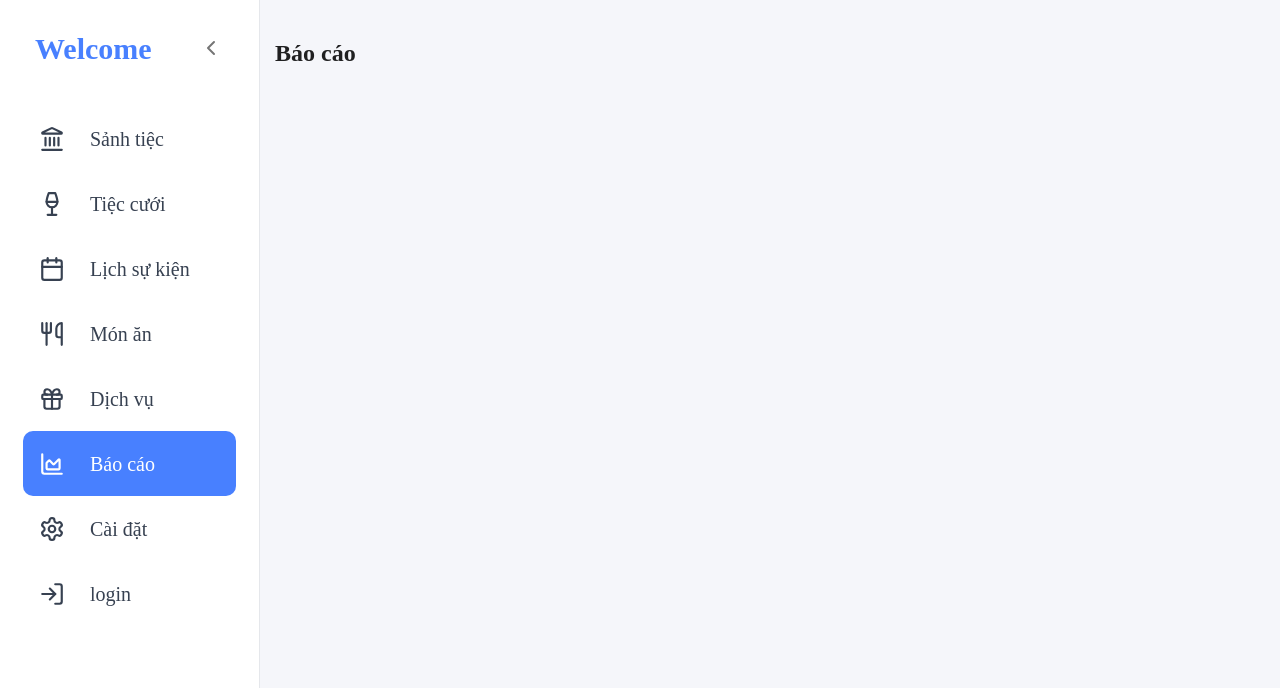
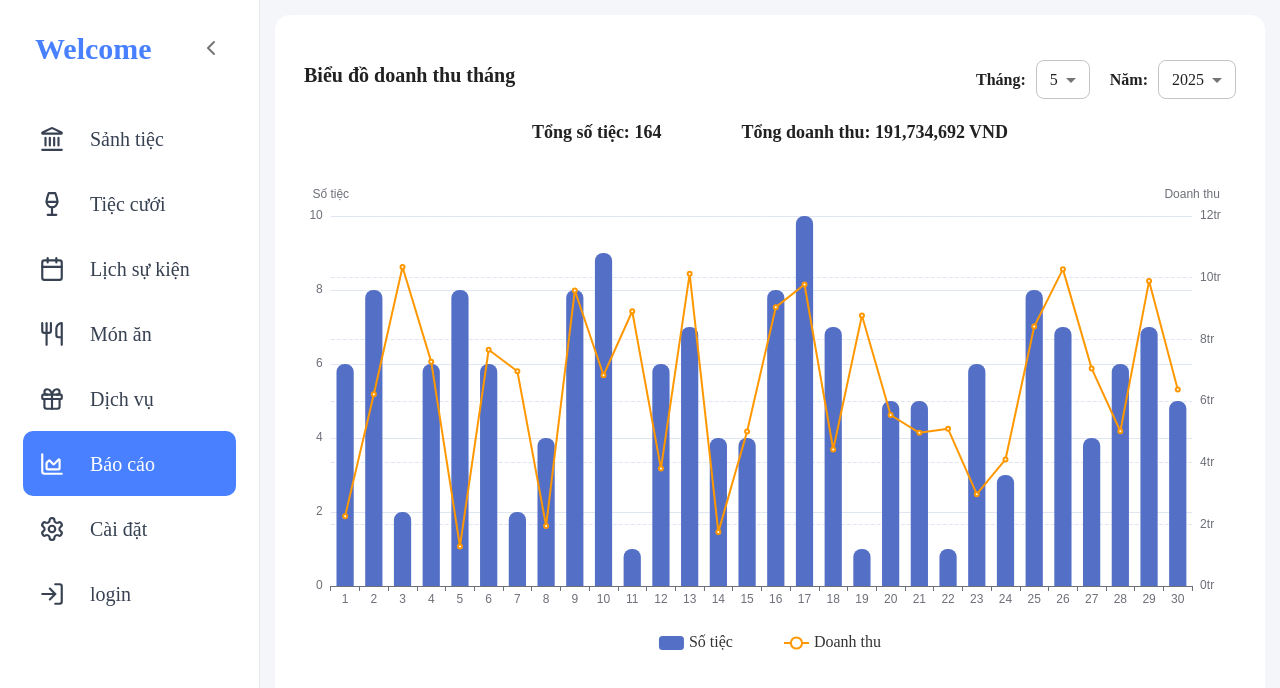
Before and after one commit to huyenbtp/WeddingMangementWeb_FE, a React (Vite) app: page /bao-cao in a window 1280 px wide. Shown: the top 688 px of the page. Built offline with nearby package versions, Linux system fonts and the light colour scheme.

Commit message:
update report

```diff
--- a/package.json
+++ b/package.json
@@ -18,6 +18,8 @@
     "@mui/material": "^7.0.2",
     "@mui/x-date-pickers": "^8.2.0",
     "dayjs": "^1.11.13",
+    "echarts": "^5.6.0",
+    "echarts-for-react": "^3.0.2",
     "lucide-react": "^0.506.0",
     "react": "^19.0.0",
     "react-dom": "^19.0.0",
--- /dev/null
+++ b/src/interfaces/report.interface.ts
@@ -0,0 +1,5 @@
+export interface IMonthlyReport {
+  day: number;           // ngày trong tháng
+  eventCount: number;    // số lượng tiệc
+  revenue: number;       // doanh thu
+}
--- a/src/pages/Report/Report.tsx
+++ b/src/pages/Report/Report.tsx
@@ -1,3 +1,20 @@
+import React from "react";
+import { Box, Typography } from "@mui/material";
+import RevenueReport from "./RevenueReport";
+
 export default function Report() {
-    return <h2>Báo cáo</h2>
+
+    return (
+        <Box sx={{
+            display: 'flex',
+            flexDirection: 'column',
+            height: "100%",
+            overflow: 'hidden',
+            backgroundColor: '#fff',
+            borderRadius: '15px',
+            paddingTop: '15px',
+        }}>
+            <RevenueReport />
+        </Box>
+    );
 }
--- /dev/null
+++ b/src/pages/Report/RevenueReport.tsx
@@ -0,0 +1,232 @@
+import { useState, useMemo } from "react";
+import ReactECharts from "echarts-for-react";
+import { Box, FormControl, MenuItem, Paper, Select, Typography } from "@mui/material";
+import dayjs from "dayjs";
+import { IMonthlyReport } from "../../interfaces/report.interface";
+
+// 🧪 Fake data 30 ngày
+const fakeData: IMonthlyReport[] = Array.from({ length: 30 }, (_, i) => {
+    const eventCount = Math.floor(Math.random() * 10) + 1;
+    const revenue = Math.floor(Math.random() * 10000000) + 1000000;
+    return {
+        day: i + 1,
+        eventCount,
+        revenue,
+    };
+});
+
+export default function RevenueReport() {
+    const [selectedMonth, setSelectedMonth] = useState<number>(dayjs().month() + 1);
+    const [selectedYear, setSelectedYear] = useState<number>(dayjs().year());
+    const currentYear = (new Date()).getFullYear();
+
+    const totalEvent = useMemo(
+        () => fakeData.reduce((sum, d) => sum + d.eventCount, 0),
+        [fakeData]
+    );
+
+    const totalRevenue = useMemo(
+        () => fakeData.reduce((sum, d) => sum + d.revenue, 0),
+        [fakeData]
+    );
+
+    const chartData = useMemo(() => {
+        return fakeData.map((d) => ({
+            ...d,
+            percent: ((d.revenue / totalRevenue) * 100).toFixed(2),
+        }));
+    }, [fakeData, totalRevenue]);
+
+    const options = {
+        tooltip: {
+            trigger: "axis",
+            textStyle: {
+                fontFamily: 'Times New Roman, Times, serif'
+            },
+            formatter: function (params: any[]) {
+                const dayIndex = params[0].dataIndex;
+                const data = chartData[dayIndex];
+                return `
+                    Ngày ${data.day}/${selectedMonth}/${selectedYear}<br/>
+                    Số tiệc: ${data.eventCount}<br/>
+                    Doanh thu: ${data.revenue.toLocaleString()} VND<br/>
+                    Tỉ lệ doanh thu: ${data.percent}%
+                `;
+            },
+        },
+        legend: {
+            data: ["Số tiệc", "Doanh thu"],
+            itemGap: 50,
+            top: 'bottom',
+            textStyle: {
+                fontSize: 16,
+                fontFamily: 'Times New Roman, Times, serif'
+            },
+        },
+        grid: {
+            left: "3%",
+            right: "4%",
+            bottom: "10%",
+            containLabel: true,
+        },
+        xAxis: {
+            type: "category",
+            data: chartData.map((d) => d.day),
+        },
+        yAxis: [
+            {
+                type: "value",
+                name: "Số tiệc",
+                position: "left",
+            },
+            {
+                type: "value",
+                name: "Doanh thu",
+                position: "right",
+                axisLabel: {
+                    formatter: (v: number) => `${(v / 1e6)}tr`,
+                },
+                splitLine: {
+                    lineStyle: {
+                        type: 'dashed',
+                    }
+                }
+            },
+        ],
+        series: [
+            {
+                name: "Số tiệc",
+                type: "bar",
+                data: chartData.map((d) => d.eventCount),
+                barWidth: '60%',
+                itemStyle: {
+                    borderRadius: [8, 8, 0, 0] // Bo tròn đỉnh cột
+                }
+            },
+            {
+                name: "Doanh thu",
+                type: "line",
+                yAxisIndex: 1,
+                data: chartData.map((d) => d.revenue),
+                lineStyle: { color: "#FF9800" },
+                itemStyle: { color: "#FF9800" },
+            },
+        ],
+    };
+
+    return (
+        <Paper
+            elevation={0}
+            sx={{
+                display: 'flex',
+                flexDirection: 'column',
+                padding: "30px 5px",
+                borderRadius: "15px",
+            }}
+        >
+            <Box
+                sx={{
+                    display: "flex",
+                    padding: "0 24px",
+                    mb: "20px",
+                    justifyContent: "space-between",
+                }}
+            >
+                <Typography
+                    sx={{
+                        fontSize: "20px",
+                        fontWeight: "bold",
+                    }}
+                >
+                    Biểu đồ doanh thu tháng
+                </Typography>
+                <FormControl sx={{
+                    display: 'flex',
+                    flexDirection: 'row',
+                    alignItems: 'center',
+                    gap: '10px'
+                }}>
+                    <Typography sx={{
+                        fontSize: "16px",
+                        fontWeight: "bold",
+                    }}>
+                        Tháng:
+                    </Typography>
+                    <Select
+                        defaultValue={selectedMonth}
+                        onChange={(e) => setSelectedMonth(Number(e.target.value))}
+                        sx={{
+                            "& fieldset": {
+                                borderRadius: "8px",
+                            },
+                            "& .MuiInputBase-input": {
+                                padding: "8px 14px",
+                            },
+                        }}
+                    >
+                        {[...Array(12)].map((_, index) => {
+                            const month = 12 - index;
+                            return (
+                                <MenuItem key={month} value={month}>
+                                    {month}
+                                </MenuItem>
+                            );
+                        })}
+                    </Select>
+
+                    <Typography sx={{
+                        fontSize: "16px",
+                        fontWeight: "bold",
+                        marginLeft: '10px',
+                    }}>
+                        Năm:
+                    </Typography>
+                    <Select
+                        defaultValue={selectedYear}
+                        onChange={(e) => setSelectedYear(Number(e.target.value))}
+                        sx={{
+                            "& fieldset": {
+                                borderRadius: "8px",
+                            },
+                            "& .MuiInputBase-input": {
+                                padding: "8px 14px",
+                            },
+                        }}
+                    >
+                        {[...Array(currentYear - 2023 + 1)].map((_, index) => {
+                            const year = currentYear - index;
+                            return (
+                                <MenuItem key={year} value={year}>
+                                    {year}
+                                </MenuItem>
+                            );
+                        })}
+                    </Select>
+                </FormControl>
+            </Box>
+
+            <Box sx={{
+                display: "flex",
+                gap: 10,
+                mb: "10px",
+                alignSelf: 'center',
+            }}>
+                <Typography sx={{
+                    fontSize: "18px",
+                    fontWeight: "bold",
+                }}>
+                    Tổng số tiệc: {totalEvent}
+                </Typography>
+
+                <Typography sx={{
+                    fontSize: "18px",
+                    fontWeight: "bold",
+                }}>
+                    Tổng doanh thu: {totalRevenue.toLocaleString()} VND
+                </Typography>
+            </Box>
+
+            <ReactECharts option={options} style={{ height: 500 }} />
+        </Paper>
+    );
+}
```
Also changed, not shown: 1 other file (tests, documents, lock files or other folders).
